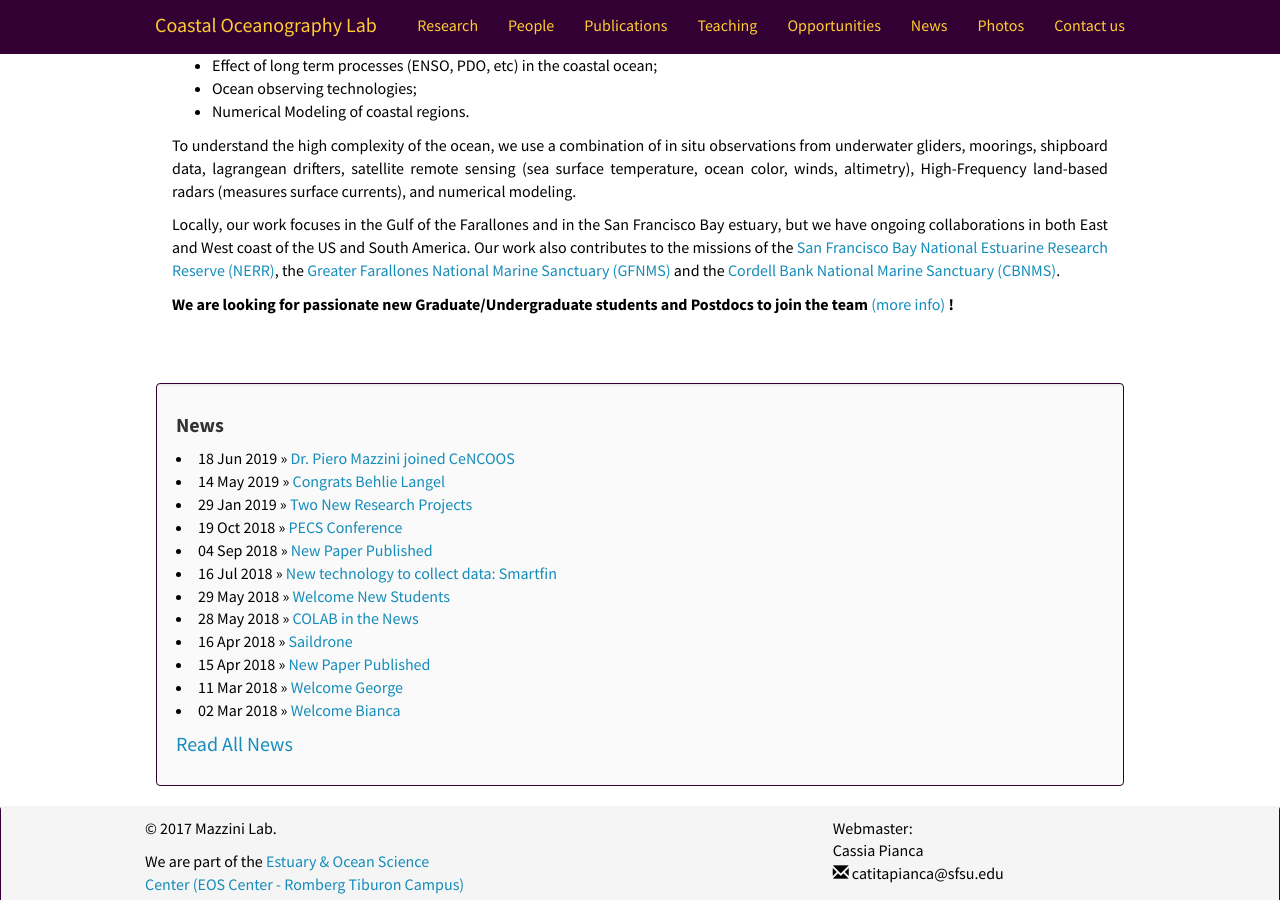
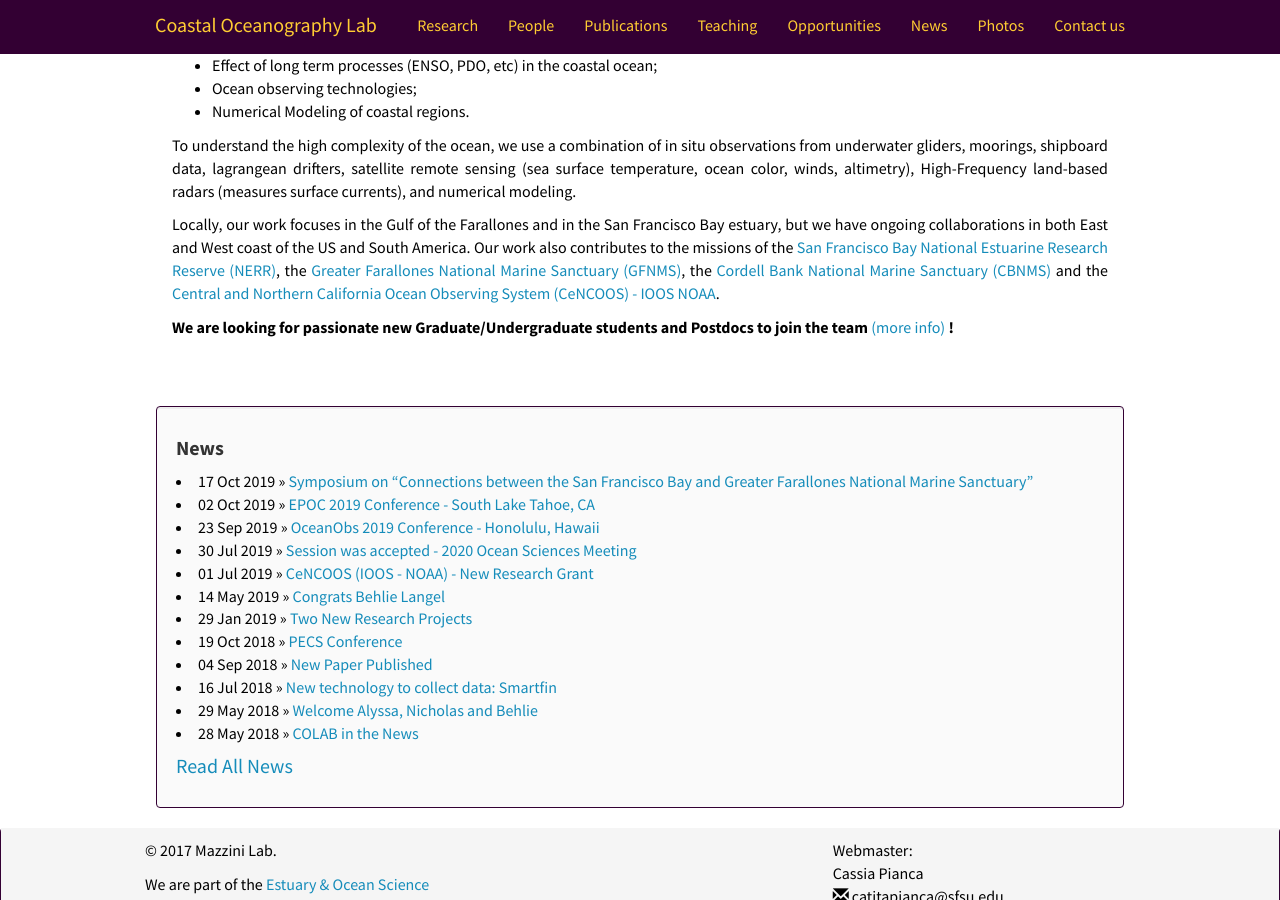
Before and after one commit to mazzinilab/mazzinilab.github.io, a Jekyll site: the page built from _pages/home.md, in a window 1280 px wide and 900 px high, scrolled down 1142 px. Built offline with Jekyll 4.4.1, drawn with Linux system fonts in a browser that asks for light colours; nearby versions of some CDN libraries.

Commit message:
updates_oct19

```diff
--- a/_pages/home.md
+++ b/_pages/home.md
@@ -75,7 +75,7 @@ permalink: /
 * Numerical Modeling of coastal regions.
 
 <p> To understand the high complexity of the ocean, we use a combination of in situ observations from underwater gliders, moorings, shipboard data, lagrangean drifters, satellite remote sensing (sea surface temperature, ocean color, winds, altimetry), High-Frequency land-based radars (measures surface currents), and numerical modeling.</p>
-<p> Locally, our work focuses in the Gulf of the Farallones and in the San Francisco Bay estuary, but we have ongoing collaborations in both East and West coast of the US and South America. Our work also contributes to the missions of the [San Francisco Bay National Estuarine Research Reserve (NERR)](http://www.sfbaynerr.org/), the [Greater Farallones National Marine Sanctuary (GFNMS)](https://farallones.noaa.gov/) and the [Cordell Bank National Marine Sanctuary (CBNMS)](https://cordellbank.noaa.gov/).</p>
+<p> Locally, our work focuses in the Gulf of the Farallones and in the San Francisco Bay estuary, but we have ongoing collaborations in both East and West coast of the US and South America. Our work also contributes to the missions of the [San Francisco Bay National Estuarine Research Reserve (NERR)](http://www.sfbaynerr.org/), the [Greater Farallones National Marine Sanctuary (GFNMS)](https://farallones.noaa.gov/), the [Cordell Bank National Marine Sanctuary (CBNMS)](https://cordellbank.noaa.gov/) and the [Central and Northern California Ocean Observing System (CeNCOOS) - IOOS NOAA](http://www.cencoos.org/).</p>
 <p> **We are looking for passionate new Graduate/Undergraduate students and Postdocs to join the team** [(more info)]({{ site.url }}{{ site.baseurl }}/opportunities) **!**</p>
 
 <br>
--- a/_pages/team.md
+++ b/_pages/team.md
@@ -91,7 +91,28 @@ Additional information on Dr. Pianca:
 <div class="container-fluid">
 <div class="row">
 <div class="col-sm-3">
-<img src="{{ site.url }}{{ site.baseurl }}/images/teampic/bianca_2.jpg" class="img-responsive" width="100%" alt="Bianca"/>
+<img src="{{ site.url }}{{ site.baseurl }}/images/teampic/alyssa.jpg" class="img-responsive" width="70%" alt="Alyssa"/>
+</div>
+
+<div class="col-sm-9">
+## Alyssa Zimmer
+
+<i class="glyphicon glyphicon-envelope"></i> <azimmer@mail.sfsu.edu>
+
+<p>Alyssa is a Master of Science candidate in the NSF sponsored <a href='https://riptides.sfsu.edu/'>RIPTIDES</a> program (Estuary & Ocean Science Center, SFSU), and has a BA degree in Earth Sciences from San Francisco State University.</p>
+
+<p>MS Thesis: <i> Co-variability of Marine Heat Waves in San Francisco Bay and the Gulf of the Farallones.</i></p>
+
+</div>
+</div>
+</div>
+</div>
+
+<div style="text-align:justify" markdown="1">
+<div class="container-fluid">
+<div class="row">
+<div class="col-sm-3">
+<img src="{{ site.url }}{{ site.baseurl }}/images/teampic/bianca_2.jpg" class="img-responsive" width="90%" alt="Bianca"/>
 </div>
 
 <div class="col-sm-9">
@@ -99,9 +120,9 @@ Additional information on Dr. Pianca:
 
 <i class="glyphicon glyphicon-envelope"></i> <bahman@mail.sfsu.edu>
 
-<p> Bianca is a Master of Science candidate in marine sciences with a Bachelors of Science in Physics.  Her interests are in biomechanics and ecological physiology of pelagic predators, and how oceanographic processes influence the distribution, behavior, life history and ecosystem roles on marine and estuarine species. </p>
+<p>Bianca is a Master of Science candidate in the NSF sponsored <a href='https://riptides.sfsu.edu/'>RIPTIDES</a> program (Estuary & Ocean Science Center, SFSU), and has a B.S. degree in Physics from San Francisco State University.</p>
 
-<p> Currently, her research focuses on the northeastern pacific white shark migration and dive pattern behaviors.  She uses a variety of research techniques, including biologging (electronic tags) and modeling to understand how these top level predators use the open ocean. </p>
+<p> MS Thesis: <i> Uncertainties in Upper Ocean Thermal Structure from Animal Tag Measurements. </i> </p>
 
 </div>
 </div>
@@ -114,7 +135,7 @@ Additional information on Dr. Pianca:
 <div class="container-fluid">
 <div class="row">
 <div class="col-sm-3">
-<img src="{{ site.url }}{{ site.baseurl }}/images/teampic/george.jpg" class="img-responsive" width="100%" alt="George"/>
+<img src="{{ site.url }}{{ site.baseurl }}/images/teampic/george.jpg" class="img-responsive" width="70%" alt="George"/>
 </div>
 
 <div class="col-sm-9">
@@ -122,11 +143,9 @@ Additional information on Dr. Pianca:
 
 <i class="glyphicon glyphicon-envelope"></i> <gczeck@mail.sfsu.edu>
 
-<p>George is a Master of Science candidate in the NSF sponsored <a href='https://riptides.sfsu.edu/'>RIPTIDES</a> program (Estuary & Ocean Science Center, SFSU), and has a Bachelor of Science degree in Marine Vertebrate Biology from the School of Marine & Atmospheric Sciences (Stony Brook University, NY). He is interested in coastal and estuarine dynamics, behavioral ecology and bioacoustics.</p>
+<p>George is a Master of Science candidate in the NSF sponsored <a href='https://riptides.sfsu.edu/'>RIPTIDES</a> program (Estuary & Ocean Science Center, SFSU), and has a B.S. degree in Marine Vertebrate Biology from the School of Marine & Atmospheric Sciences (Stony Brook University, NY).</p>
 
-<p>Many aquatic organisms use sound to navigate and locate each other, suitable habitats or prey, or to avoid predation and other risks. George's current research focuses on exploring the temporal variation in San Francisco Bay's acoustic signal (or soundscape). Using the EOS Center's pier hydrophone and data from the Bay Ocean Buoy, he is investigating the effects of environmental variables (salinity, temperature, pH, and currents) on the local biotic soundscape.</p>
-
-<p>George volunteers for the Bay Shore Studies program (SFSU) providing 3rd to 6th-grade students opportunities to engage in scientific exploration and learn about intertidal ecology (Richardson Bay Audubon Center & Sanctuary, Tiburon, CA).</p>
+<p>MS Thesis: <i> Impact of Oceanographic Processes on San Francisco Bay's Snapping Shrimp Behavior. </i></p>
 
 </div>
 </div>
@@ -139,25 +158,7 @@ Additional information on Dr. Pianca:
 <div class="container-fluid">
 <div class="row">
 <div class="col-sm-3">
-<img src="{{ site.url }}{{ site.baseurl }}/images/teampic/alyssa.jpg" class="img-responsive" width="100%" alt="Alyssa"/>
-</div>
-
-<div class="col-sm-9">
-## Alyssa Zimmer
-
-<i class="glyphicon glyphicon-envelope"></i> <azimmer@mail.sfsu.edu>
-
-<p> Alyssa is a new Master of Science candidate in the NSF sponsored RIPTIDES program (Estuary & Ocean Science Center, SFSU), starting in the Fall 2018. </p>
-</div>
-</div>
-</div>
-</div>
-
-<div style="text-align:justify" markdown="1">
-<div class="container-fluid">
-<div class="row">
-<div class="col-sm-3">
-<img src="{{ site.url }}{{ site.baseurl }}/images/teampic/nick_carver.jpeg" class="img-responsive" width="100%" alt="Nick"/>
+<img src="{{ site.url }}{{ site.baseurl }}/images/teampic/nick_carver.jpeg" class="img-responsive" width="80%" alt="Nick"/>
 </div>
 
 <div class="col-sm-9">
@@ -165,38 +166,22 @@ Additional information on Dr. Pianca:
 
 <i class="glyphicon glyphicon-envelope"></i> <ncarver@mail.sfsu.edu> <br />
 
-<p> Nicholas is a new Master of Science candidate in the NSF sponsored RIPTIDES program (Estuary & Ocean Science Center, SFSU), starting in Fall 2018. He received a Bachelor of Science with an emphasis on Ocean, Weather and Climate in Spring 2018. In the Fall, he will focus his studies on ocean currents off the California Coast, specifically the physical response of currents to changes in air/sea interaction. </p>
-<p> He is a native of Madera, CA. He enlisted in the United States Coast Guard in 2000 and was afforded the opportunity to visit many areas of the world. He is an avid surfer, fisherman, and proud Father. </p>
+<p>Nicholas is a Master of Science candidate in the NSF sponsored <a href='https://riptides.sfsu.edu/'>RIPTIDES</a> program (Estuary & Ocean Science Center, SFSU), and has a B.S. degree in Earth Sciences from San Francisco State University.</p>
+
+<p>MS Thesis: <i> Sea surface temperature variability in the Gulf of the Farallones and surrounding region.</i></p>
+
 </div>
 </div>
 </div>
 </div>
 
-
+<!--
 <div style="text-align:left" markdown="1">
 <h2 style="background-color:#330033; color:#ffcc33">  Undergraduate Students:</h2>
 </div>
+-->
 
 <br>
-
-<div style="text-align:justify" markdown="1">
-<div class="container-fluid">
-<div class="row">
-<div class="col-sm-3">
-<img src="{{ site.url }}{{ site.baseurl }}/images/teampic/behlie.jpg" class="img-responsive" width="100%" alt="Behlie"/>
-</div>
-
-<div class="col-sm-9">
-## 	Behlie Langel
-
-<i class="glyphicon glyphicon-envelope"></i> <blangel@mail.sfsu.edu>
-
-<p> Behlie Langel is an undergraduate at San Francisco State University and is pursuing a Bachelor of Science in Earth Sciences with an emphasis in Ocean, Weather, and Climate. She is interested in studying how currents and waves distribute pollutants across coastal environments. </p>
-</div>
-</div>
-</div>
-</div>
-
 
 <div style="text-align:left" markdown="1">
 <h2 style="background-color:#330033; color:#ffcc33"> Other Current Lab Members:</h2>
@@ -206,7 +191,7 @@ Additional information on Dr. Pianca:
 <div class="container-fluid">
 <div class="row">
 <div class="col-sm-3">
-<img src="{{ site.url }}{{ site.baseurl }}/images/teampic/rachel.jpg" class="img-responsive" width="100%" alt="Rachel"/>
+<img src="{{ site.url }}{{ site.baseurl }}/images/teampic/rachel.jpg" class="img-responsive" width="80%" alt="Rachel"/>
 </div>
 
 <div class="col-sm-9">
@@ -216,9 +201,7 @@ Additional information on Dr. Pianca:
 
 #### Researcher
 
-<p> Rachel is a student of physical oceanography.  Her current focus of research is the Gulf of the Farallones, in the larger context of the California Current System.</p>
-<p> A confluence of interests has brought her to the study of physical oceanography.  Her background is in physical geography and cartography (Bachelor of Arts, UC Berkeley).  As a long-time open water rower on San Francisco Bay she has an intimate understanding of ocean water in motion.  And as an animal care volunteer at The Marine Mammal Center in Sausalito, she is witness to the changing patterns in the animals brought to them in need of care, indications of change in the ocean.</p>
-<p> Understanding the movements of water and of energy in the oceans is key to understanding the patterns of life and of change.  The Pacific Ocean is the largest ocean basin on earth, and we are fortunate to live and work on its eastern boundary. She hopes, through her research, to help better understand the impacts of anthropogenic change on our ocean and on our world.</p>
+<p> Rachel is a student of physical oceanography.  Her current focus of research is the Gulf of the Farallones, in the larger context of the California Current System. A confluence of interests has brought her to the study of physical oceanography. Her background is in physical geography and cartography (BA from University of California, Berkeley).</p>
 
 </div></div></div></div>
 
@@ -231,7 +214,7 @@ Additional information on Dr. Pianca:
 <div class="container-fluid">
 <div class="row">
 <div class="col-sm-3">
-<img src="{{ site.url }}{{ site.baseurl }}/images/teampic/misty_lab.jpg" class="img-responsive" width="100%" alt="Misty"/>
+<img src="{{ site.url }}{{ site.baseurl }}/images/teampic/misty_lab.jpg" class="img-responsive" width="90%" alt="Misty"/>
 </div>
 
 <div class="col-sm-9">
@@ -252,16 +235,12 @@ Additional information on Dr. Pianca:
 <div style="text-align:justify" markdown="1">
 <div class="container-fluid">
 <div class="row">
-<div class="col-sm-3">
+<div class="col-sm-2">
 <img src="{{ site.url }}{{ site.baseurl }}/images/teampic/alyssa.jpg" class="img-responsive" width="100%" alt="Alyssa"/>
 </div>
-
-<div class="col-sm-9">
-## Alyssa Zimmer
-
-<i class="glyphicon glyphicon-envelope"></i> <azimmer@mail.sfsu.edu>
-
-<p> Alyssa was an undergraduate student at San Francisco State University in the Department of Earth and Climate Sciences. She studied how the San Francisco Bay currents affect recreational swimmers and search and rescue operations using High-Frequency Radar technology. </p>
+<div class="col-sm-10">
+- #### Alyssa Zimmer
+<p> Alyssa was an undergraduate student at San Francisco State University in the Department of Earth and Climate Sciences. BA Project: <i> Impact of San Francisco Bay Currents on Recreational Swimmers. </i> </p>
 </div>
 </div>
 </div>
@@ -270,16 +249,12 @@ Additional information on Dr. Pianca:
 <div style="text-align:justify" markdown="1">
 <div class="container-fluid">
 <div class="row">
-<div class="col-sm-3">
+<div class="col-sm-2">
 <img src="{{ site.url }}{{ site.baseurl }}/images/teampic/amanda.jpg" class="img-responsive" width="100%" alt="Amanda"/>
 </div>
-
-<div class="col-sm-9">
-## Amanda Young
-
-<i class="glyphicon glyphicon-envelope"></i> <alyoung@mail.sfsu.edu> <br />
-
-<p> Amanda was an undergraduate student at San Francisco State University in the Department of Earth and Climate Sciences. She studied the Ekman Pumping driven upwelling in the Gulf of the Farallones.</p>
+<div class="col-sm-10">
+- #### Amanda Young
+<p> Amanda was an undergraduate student at San Francisco State University in the Department of Earth and Climate Sciences. B.S. Project: <i> First Estimates of Ekman Pumping Driven Upwelling in the Gulf of the Farallones. </i> </p>
 </div>
 </div>
 </div>
@@ -288,17 +263,27 @@ Additional information on Dr. Pianca:
 <div style="text-align:justify" markdown="1">
 <div class="container-fluid">
 <div class="row">
-<div class="col-sm-3">
+<div class="col-sm-2">
 <img src="{{ site.url }}{{ site.baseurl }}/images/teampic/rami.png" class="img-responsive" width="100%" alt="Rami"/>
 </div>
-
-<div class="col-sm-9">
-## 	Rami Darraj
-
-<i class="glyphicon glyphicon-envelope"></i> <rdarraj@mail.sfsu.edu>
-
-<p> Rami was an undergraduate student at San Francisco State University. He studied the impact of storms in the San Francisco bay. </p>
+<div class="col-sm-10">
+- #### 	Rami Darraj
+<p> Rami was an undergraduate student at San Francisco State University in the Department of Earth and Climate Sciences. B.S. Project: <i> Effects of Precipitation and River Discharge on Salinity in North San Francisco Bay. </i> </p>
 </div>
 </div>
 </div>
 </div>
+
+<div style="text-align:justify" markdown="1">
+<div class="container-fluid">
+<div class="row">
+<div class="col-sm-2">
+<img src="{{ site.url }}{{ site.baseurl }}/images/teampic/behlie.jpg" class="img-responsive" width="100%" alt="Behlie"/>
+</div>
+<div class="col-sm-10">
+- #### 	Behlie Langel
+<p> Behlie Langel was an undergraduate at San Francisco State University in the Department of Earth and Climate Sciences. Honors Thesis: <i> Spatial Variability of Coastal Upwelling Along the Gulf of the Farallones. </i> </p>
+</div>
+</div>
+</div>
+</div>
--- a/_posts/2018-03-02-Welcome-Bianca.md
+++ /dev/null
@@ -1,27 +0,0 @@
----
-layout: post
-title: "Welcome Bianca"
-date: 2018-03-02
----
-
-<br>
-
-<div style="text-align:justify" markdown="1">
-
-Welcome Bianca to the COLAB !
-
-<p> **Bianca** is a Master of Science candidate in marine sciences. She is part of the 1st cohort of <a href='https://riptides.sfsu.edu/'>RIPTIDES</a> students from EOS Center. Her research focuses on the northeastern pacific white shark migration and dive pattern behaviors.  She uses a variety of research techniques, including biologging (electronic tags) and modeling to understand how these top level predators use the open ocean. </p>
-
-<figure>
-<img src="{{ site.url }}{{ site.baseurl }}/images/teampic/bianca_1.jpg" class="img-responsive" width="400px" height="auto" />
-<figcaption> Bianca
-</figcaption>
-</figure>
-
-<figure>
-<img src="{{ site.url }}{{ site.baseurl }}/images/newspic/white_shark.jpg" class="img-responsive" width="400px" height="auto" />
-<figcaption> White Shark
-</figcaption>
-</figure>
-
-</div>
--- a/_posts/2018-03-11-Welcome-George.md
+++ /dev/null
@@ -1,21 +0,0 @@
----
-layout: post
-title: "Welcome George"
-date: 2018-03-11
----
-
-<br>
-
-<div style="text-align:justify" markdown="1">
-
-Welcome George to the COLAB !
-
-<p> **George** is a Master of Science candidate in marine sciences. He is part of the 1st cohort of the NSF sponsored <a href='https://riptides.sfsu.edu/'>RIPTIDES</a> program from EOS Center. He has a Bachelor of Science degree in Marine Vertebrate Biology from the School of Marine & Atmospheric Sciences (Stony Brook University, NY). He is interested in coastal and estuarine dynamics, behavioral ecology and bioacoustics.</p>
-
-<figure>
-<img src="{{ site.url }}{{ site.baseurl }}/images/teampic/george_maunakea.jpg" class="img-responsive" width="400px" height="auto" />
-<figcaption> George
-</figcaption>
-</figure>
-
-</div>
--- a/_posts/2018-05-29-Welcome-New-Students.md
+++ b/_posts/2018-05-29-Welcome-New-Students.md
@@ -1,6 +1,6 @@
 ---
 layout: post
-title: "Welcome New Students"
+title: "Welcome Alyssa, Nicholas and Behlie"
 date: 2018-05-29
 ---
 
--- a/_posts/2019-06-18-CeNCOOS-Member.md
+++ b/_posts/2019-07-01-CeNCOOS.md
@@ -1,13 +1,15 @@
 ---
 layout: post
-title: "Dr. Piero Mazzini joined CeNCOOS"
-date: 2019-06-18
+title: "CeNCOOS (IOOS - NOAA) - New Research Grant"
+date: 2019-07-01
 ---
 
 <br>
 
 <div style="text-align:justify" markdown="1">
 
+Research Grant: <i>CeNCOOS Partnership: Ocean Information for Decision Makers: CeNCOOS Data Management Services</i>. IOOS - NOAA. $106,000. (Jun/2019 - May/2020). Lead PI: Dr. Henry Ruhl (MBARI).
+
 Dr. Piero Mazzini joined the [Central and Northern California Ocean Observing System (CeNCOOS)](http://www.cencoos.org/).
 
 As a Principal Investigator for CeNCOOS (<a href='https://www.cencoos.org/about/people/piero-mazzini'> https://www.cencoos.org/about/people/piero-mazzini </a>), Dr. Mazzini will help coordinate the new glider line operations that will be conducted offshore of Point Arena, CA.
--- /dev/null
+++ b/_posts/2019-07-30-Session.md
@@ -0,0 +1,34 @@
+---
+layout: post
+title: "Session was accepted - 2020 Ocean Sciences Meeting"
+date: 2019-07-30
+---
+
+<div style="text-align:justify" markdown="1">
+
+The session proposed: **"The dynamics of buoyancy-driven flows in estuaries, continental shelves and polar seas"**,
+got accepted at the 2020 Ocean Sciences Meeting.
+
+The Ocean Sciences Meeting 2020 is taking place in San Diego, California, 16-21 February, 2020. Please, consider submitting an abstract to this session:
+
+<p> **CP015 - The dynamics of buoyancy-driven flows in estuaries, continental shelves and polar seas**</p>
+
+<p>Freshwater entering estuaries and the coastal ocean influences physical and biogeochemical processes that take place at the interface between terrestrial and oceanic environments. Understanding mixing and dynamics of these flows are key to predict how materials and substances are delivered to continental shelves and the deep ocean, and how they may impact marine ecosystems. The dynamics of buoyancy-driven flows are complex and influenced by a number of factors, including freshwater discharge, winds, waves, tides, ambient currents, stratification and bathymetry. Hydrodynamics in these systems profoundly impact the regional-scale ecological and biogeochemical processes in addition to various physical processes such as sediment transport and ocean-cryosphere interactions. The multi-scale nature of these flows provides great challenges from both an observational and modeling standpoint. Modern technological advances have allowed recent progress in monitoring and understanding the dynamics of these flows, which are fundamental for the proper management of ecologically and socially relevant coastal regions. We welcome submissions that investigate the wide spectrum of scales of buoyancy-driven flows in estuaries, continental shelves and polar regions, using observational, numerical, remote sensing, laboratory and theoretical approaches.
+</p>
+
+
+- Session link: (<a href='https://agu.confex.com/agu/osm20/prelim.cgi/Session/85000'> https://agu.confex.com/agu/osm20/prelim.cgi/Session/85000 </a>)
+
+* The abstract submission deadline is 11 September 2019, 23:59 EDT.
+
+We look forward to seeing you at OSM 2020!
+
+Chair:
+- Piero Mazzini, Estuary & Ocean Science Center, San Francisco State University
+
+Co-Chairs:
+- Sarah Giddings, Scripps Institution of Oceanography, UCSD
+- Rebecca Jackson, Rutgers
+- Joseph Jurisa, University of Maryland Center for Environmental Science Horn Point Laboratory
+
+</div>
--- /dev/null
+++ b/_posts/2019-09-23-OceanObs2019.md
@@ -0,0 +1,17 @@
+---
+layout: post
+title: "OceanObs 2019 Conference - Honolulu, Hawaii"
+date: 2019-09-23
+---
+
+<br>
+
+<div style="text-align:justify" markdown="1">
+
+Drs. Piero Mazzini and Cassia Pianca presented a poster in last week's <a href='http://www.oceanobs19.net/'> OceanObs’19: An Ocean of Opportunity</a> Conference in Honolulu, Hawaii:
+
+- <i>"Interannual variability of the San Francisco Bay Plume surface expression"</i>. Mazzini, Piero L.F. & Pianca, Cassia.
+
+This work is funded by the NOAA CA Sea Grant Award (NA18OAR4170073).
+
+</div>
--- /dev/null
+++ b/_posts/2019-10-02-EPOC-2019.md
@@ -0,0 +1,25 @@
+---
+layout: post
+title: "EPOC 2019 Conference - South Lake Tahoe, CA"
+date: 2019-10-02
+---
+
+<br>
+
+<div style="text-align:justify" markdown="1">
+
+<p> This week (9/29-10/2), Coastal Oceanography Lab participated and presented 3 posters in the 66th Annual Eastern Pacific Ocean Conference (<a href='http://www.easternpacificoceanconference.org'> EPOC 2019 </a>) in Fallen Leaf Lake, Lake Tahoe, CA.</p>
+
+- 1) <i>"Space-time variability of San Francisco Bay Plume from MODIS imagery"</i>. Piero Mazzini & Cassia Pianca.
+
+- 2) <i>"Can we detect spring-neap variability of San Francisco Bay Plume from space?"</i>. Cassia Pianca & Piero Mazzini.
+
+- 3) <i>"Marine Heat Waves in the San Francisco Bay Estuary"</i>. Alyssa Ells, Piero Mazzini, Cassia Pianca, Chelle Gentemann and Marisol García-Reyes.
+
+<p>(1, 2) are funded by the NOAA CA Sea Grant Award (NA18OAR4170073).</p>
+
+<p>(3) is from the NSF RIPTIDES student, Alyssa Ells.</p>
+
+Student Rachel Jackson also attended the conference.
+
+</div>
--- /dev/null
+++ b/_posts/2019-10-16-Symposium.md
@@ -0,0 +1,13 @@
+---
+layout: post
+title: "Symposium on “Connections between the San Francisco Bay and Greater Farallones National Marine Sanctuary”"
+date: 2019-10-17
+---
+
+<br>
+
+<div style="text-align:justify" markdown="1">
+
+On October 16th 2019, Dr. Piero Mazzini presented the work <b>"Impact of San Francisco Bay Plume in the CA North Central Coast"</b> in the <a href='https://www.eventbrite.com/e/symposium-on-connections-between-the-sf-bay-greater-farallones-sanctuary-tickets-73696659693?utm_source=eventbrite&utm_medium=email&utm_campaign=event_reminder&utm_term=eventname'> mini-symposium </a> "Symposium on Connections between the San Francisco Bay and [Greater Farallones National Marine Sanctuary (GFNMS)](https://farallones.noaa.gov/)” co-hosted with the Greater Farallones National Marine Sanctuary Advisory Council at the Estuary & Ocean Science Center, San Francisco State University.
+
+</div>
```
Also changed, not shown: other parts of _pages/team.md (+2 -2 lines), _pages/publications.md (+4 -2 lines), _posts/2018-01-10-Surfs-Up.md (deleted, +0 -10 lines), _posts/2018-02-21-Welcome-Rami.md (deleted, +0 -21 lines), _posts/2018-03-11-Welcome-New-Students.md (added, +39 -0 lines), 2 other files.
